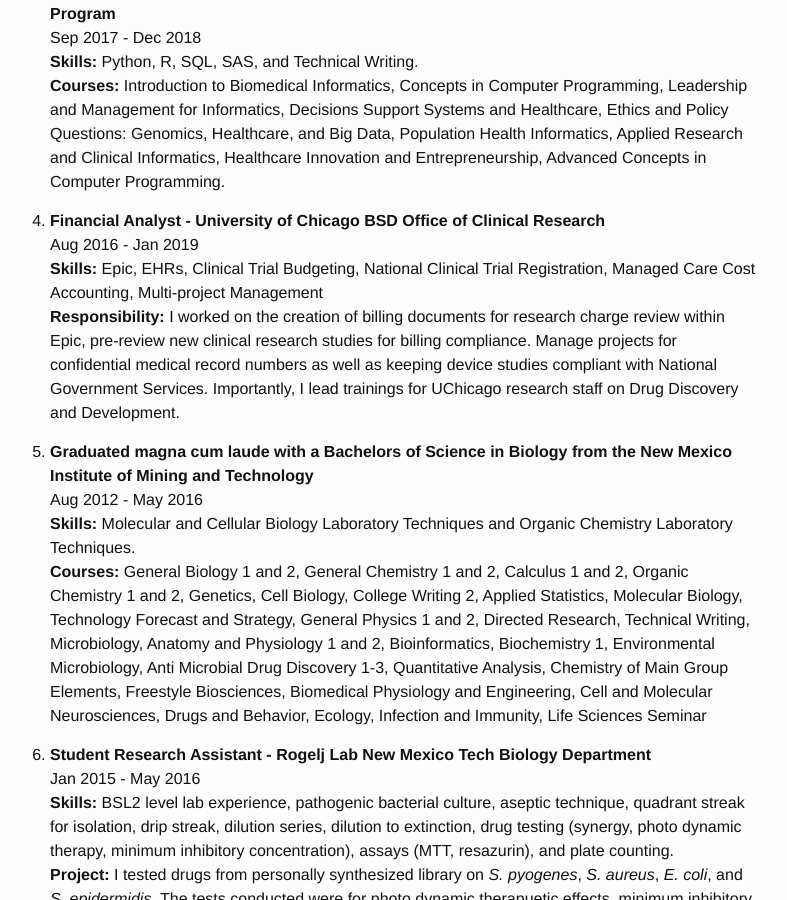
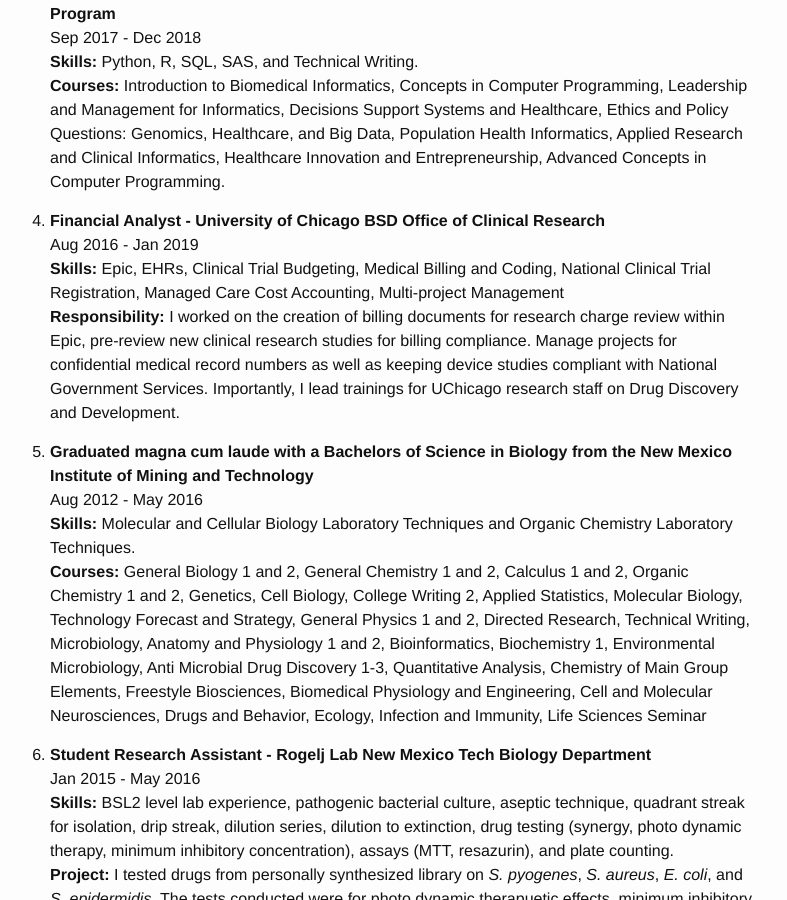
Before and after one commit to kzingler/kzingler.github.io, a Jekyll site: the page built from experience.md, in a window 1280 px wide and 900 px high, scrolled down 608 px. Shown: the whole window, without its empty margins (250-1037 px from the left). Built offline with Jekyll 4.4.1, drawn with Linux system fonts in a browser that asks for light colours.

Commit message:
Update experience.md

```diff
--- a/experience.md
+++ b/experience.md
@@ -23,7 +23,7 @@
 
 4. **Financial Analyst - University of Chicago BSD Office of Clinical Research**
 Aug 2016 - Jan 2019
-**Skills:** Epic, EHRs, Clinical Trial Budgeting, National Clinical Trial Registration,
+**Skills:** Epic, EHRs, Clinical Trial Budgeting, Medical Billing and Coding, National Clinical Trial Registration,
 Managed Care Cost Accounting, Multi-project Management
 **Responsibility:** I worked on the creation of billing documents for research charge
 review within Epic, pre-review new clinical research studies for billing
```
